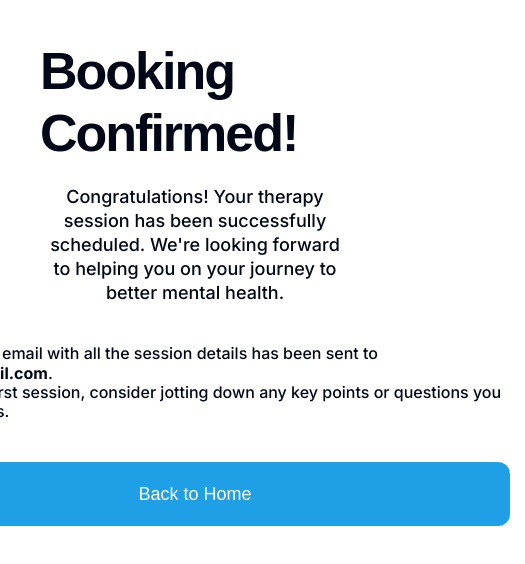
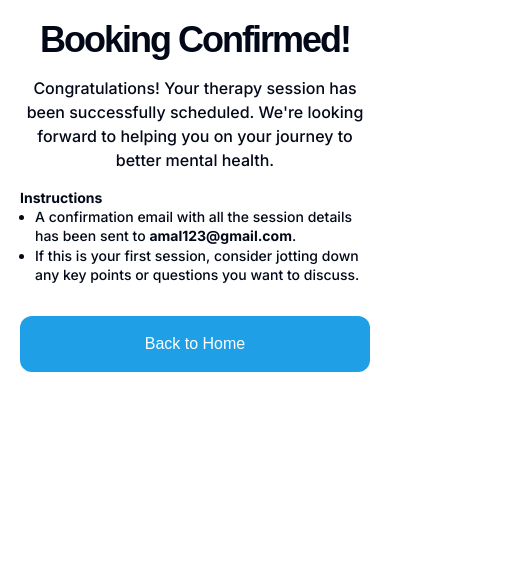
Before and after one commit to ZenStreet-ai/Client-Profile, a Next.js app: page /booking/confirmation in a window 390 px wide. Shown: the top 564 px of the page, 525 px wide, since content can reach past the window. Built offline with nearby package versions, Linux system fonts and the light colour scheme.

Commit message:
confirmation stable

```diff
--- a/src/app/booking/confirmation/Confirmation.module.css
+++ b/src/app/booking/confirmation/Confirmation.module.css
@@ -8,7 +8,7 @@
   text-align: center;
 }
 
-  /* Add margin-bottom to heading, paragraphs, and lists */
+/* Heading */
 .confirmationHeading {
   font-family: 'Poppins', sans-serif;
   font-size: 52px;
@@ -16,7 +16,7 @@
   line-height: 1.2;
   letter-spacing: -2px;
   text-align: left;
-    margin-bottom: 20px; /* Adds bottom margin */
+  margin-bottom: 20px;
 }
 
 /* Congratulations message */
@@ -27,7 +27,7 @@
   line-height: 24px;
   text-align: center;
   max-width: 660px;
-    margin-bottom: 20px; /* Adds bottom margin */
+  margin-bottom: 20px;
 }
 
 /* Instructions section */
@@ -38,14 +38,14 @@
   line-height: 19.36px;
   text-align: left;
   width: 660px;
-    margin-bottom: 20px; /* Adds bottom margin */
+  margin-bottom: 20px;
 }
 
 /* Instruction list */
 .instructionList {
   list-style-type: disc;
   margin-left: 20px;
-    margin-bottom: 20px; /* Adds bottom margin */
+  margin-bottom: 20px;
 }
 
 /* Back to Home Button */
@@ -67,3 +67,46 @@
   cursor: pointer;
   text-align: center;
 }
+
+/* Media Queries for Mobile Responsiveness */
+@media (max-width: 768px) {
+  /* Adjust container padding */
+  .confirmationContainer {
+    padding: 20px;
+  }
+
+  /* Heading adjustments for smaller screens */
+  .confirmationHeading {
+    font-size: 36px;
+    line-height: 1.1;
+    text-align: center;
+    margin-bottom: 16px;
+  }
+
+  /* Adjust congratulations message width and font size */
+  .congratulationsMessage {
+    font-size: 16px;
+    max-width: 100%; /* Full width on mobile */
+    margin-bottom: 16px;
+  }
+
+  /* Instructions section adjustments */
+  .instructions {
+    font-size: 14px;
+    width: 100%; /* Full width on mobile */
+    margin-bottom: 16px;
+  }
+
+  /* Instruction list spacing */
+  .instructionList {
+    margin-left: 15px;
+    margin-bottom: 16px;
+  }
+
+  /* Back to Home Button adjustments for mobile */
+  .backHomeBtn {
+    width: 100%; /* Full width */
+    font-size: 16px;
+    height: 56px;
+  }
+}
--- a/src/app/booking/confirmation/page.tsx
+++ b/src/app/booking/confirmation/page.tsx
@@ -1,7 +1,16 @@
+'use client'
+
 import React from 'react';
+import { useRouter } from 'next/navigation'; // Import useRouter for navigation
 import styles from './Confirmation.module.css'; // Using CSS module
 
 const ConfirmationPage: React.FC = () => {
+  const router = useRouter(); // Initialize the router
+
+  const handleBackToHome = () => {
+    router.push('/profile/abcd'); // Navigate to /profile
+  };
+
   return (
     <div className={styles.confirmationContainer}>
       {/* Heading */}
@@ -23,7 +32,7 @@ const ConfirmationPage: React.FC = () => {
       </div>
 
       {/* Back to Home Button */}
-      <button className={styles.backHomeBtn}>
+      <button className={styles.backHomeBtn} onClick={handleBackToHome}>
         Back to Home
       </button>
     </div>
```
Also changed, not shown: src/app/booking/bookingConfirmation/page.jsx (+6 -2 lines). Lines whose indentation alone changed are shown as unchanged.
